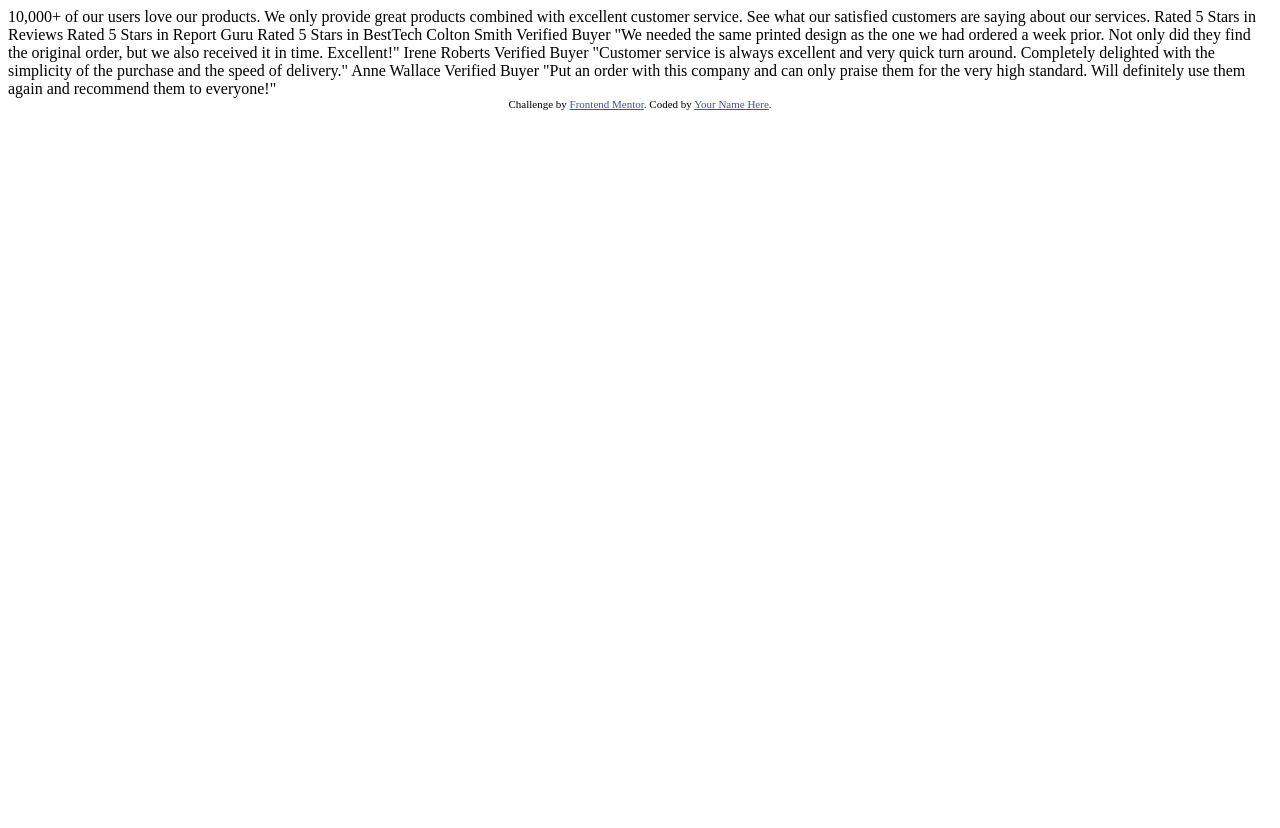
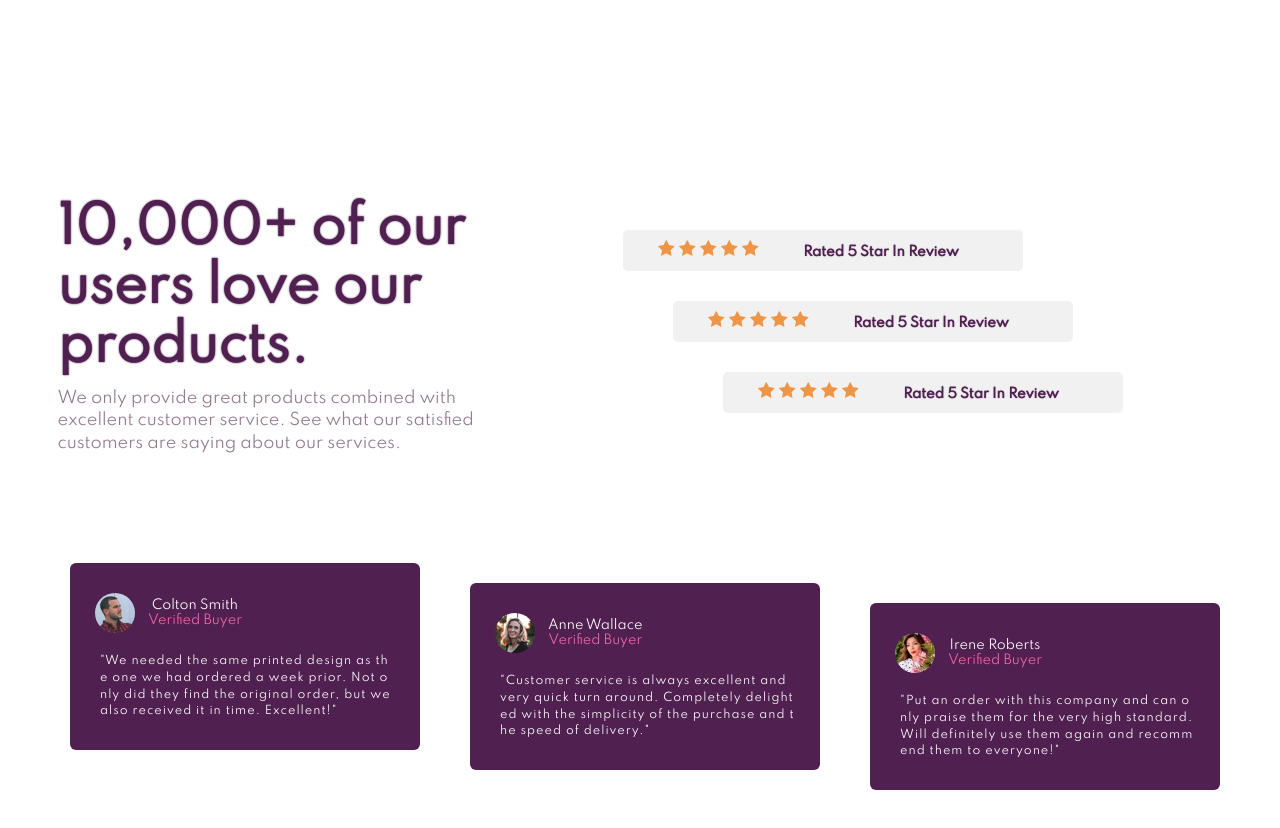
Before and after one commit to coder483/social-proof--section, a plain HTML site: page index.html in a window 1280 px wide. Before the commit the page ends 800 px from the top, so only its background shows below. Drawn offline with Linux system fonts and the light colour scheme.

Commit message:
new code

```diff
--- a/index.html
+++ b/index.html
@@ -11,51 +11,95 @@
       sizes="32x32"
       href="./images/favicon-32x32.png"
     />
-
+ <link rel="stylesheet" href="style.css">
     <title>Frontend Mentor | Social proof section</title>
 
     <!-- Feel free to remove these styles or customise in your own stylesheet 👍 -->
-    <style>
-      .attribution {
-        font-size: 11px;
-        text-align: center;
-      }
-      .attribution a {
-        color: hsl(228, 45%, 44%);
-      }
-    </style>
   </head>
   <body>
-    10,000+ of our users love our products.
+    <div class="container">
+     <div class="sub-container">
+      <div class="heading-text">
+        <h1>10,000+ of our users love our products.</h1>
+        <p>  We only provide great products combined with excellent customer service.
+          See what our satisfied customers are saying about our services.</p>
+      </div>
+          <div class="reviews">
+            <div class="item"><div class="icon1">
+              <img src="images/icon-star.svg" alt="">
+              <img src="images/icon-star.svg" alt="">
+              <img src="images/icon-star.svg" alt="">
+              <img src="images/icon-star.svg" alt="">
+              <img src="images/icon-star.svg" alt="">
+              <span>rated 5 star in review</span>
+            </div></div>
+            <div class="item"><div class="icon2">
+              <img src="images/icon-star.svg" alt="">
+              <img src="images/icon-star.svg" alt="">
+              <img src="images/icon-star.svg" alt="">
+              <img src="images/icon-star.svg" alt="">
+              <img src="images/icon-star.svg" alt="">
+              <span>rated 5 star in review</span>
+            </div></div>
+            <div class="item"><div class="icon3">
+              <img src="images/icon-star.svg" alt="">
+              <img src="images/icon-star.svg" alt="">
+              <img src="images/icon-star.svg" alt="">
+              <img src="images/icon-star.svg" alt="">
+              <img src="images/icon-star.svg" alt="">
+              <span>rated 5 star in review</span>
+            </div></div>
+          </div>
+        </div>
+        <div class="person">
+          <div class="item1" id="card1"> <div class="img">
+            <img src="images/image-colton.jpg" alt="">
+           <p class="name"> Colton Smith <br>
+                      <span>Verified Buyer</span>  </p>
+          </div>
+              <div class="discripition">
+                <p>
+                  "We needed the same printed design as the one we had ordered a week prior.
+                  Not only did they find the original order, but we also received it in time.
+                  Excellent!"</p></div></div>
+                  <div class="item1" id="card2"> <div class="img">
+                    <img src="images/image-irene.jpg" alt="">
+                   <p class="name">  Anne Wallace  <br>
+                              <span>Verified Buyer</span>  </p>
+                  </div>
+                      <div class="discripition">
+                        <p>
+                          "Customer service is always excellent and very quick turn around. Completely
+                          delighted with the simplicity of the purchase and the speed of delivery."</p></div></div>
+                          <div class="item1" id="card3"> <div class="img">
+                            <img src="images/image-anne.jpg" alt="">
+                           <p class="name"> Irene Roberts <br>
+                                      <span>Verified Buyer</span>  </p>
+                          </div>
+                              <div class="discripition">
+                                <p>
+                                  "Put an order with this company and can only praise them for the very high
+                                  standard. Will definitely use them again and recommend them to everyone!"</p></div></div>
+    </div>
 
-    We only provide great products combined with excellent customer service.
-    See what our satisfied customers are saying about our services.
 
-    Rated 5 Stars in Reviews
-    Rated 5 Stars in Report Guru
-    Rated 5 Stars in BestTech
 
-    Colton Smith
-    Verified Buyer
-    "We needed the same printed design as the one we had ordered a week prior.
-    Not only did they find the original order, but we also received it in time.
-    Excellent!"
 
-    Irene Roberts
-    Verified Buyer
-    "Customer service is always excellent and very quick turn around. Completely
-    delighted with the simplicity of the purchase and the speed of delivery."
 
-    Anne Wallace
-    Verified Buyer
-    "Put an order with this company and can only praise them for the very high
-    standard. Will definitely use them again and recommend them to everyone!"
 
-    <div class="attribution">
+
+
+
+
+
+
+
+
+    <!-- <div class="attribution">
       Challenge by
       <a href="https://www.frontendmentor.io?ref=challenge" target="_blank"
         >Frontend Mentor</a
       >. Coded by <a href="#">Your Name Here</a>.
-    </div>
+    </div> -->
   </body>
 </html>
--- /dev/null
+++ b/style.css
@@ -0,0 +1,119 @@
+@import url('https://fonts.googleapis.com/css2?family=Spartan&display=swap');
+*{
+    margin: 0;
+    padding: 0;
+    box-sizing: border-box;
+    font-family: 'Spartan', sans-serif;
+}
+
+.container{
+    margin: 100px auto;
+  max-width: 1300px;
+  border: 1px solid #EEEEE;
+
+}
+.sub-container{
+ display: flex;
+    justify-content: space-around;
+}
+.heading-text{
+     max-width: 450px;
+     margin-top: 100px;
+
+}
+.heading-text h1{
+    font-size: 50px;
+    font-weight: bolder;
+    color:hsl(300, 43%, 22%) ;
+    text-shadow: 0px 0px 2px  hsl(300, 43%, 22%);
+}
+.heading-text p
+{
+    margin-top: 10px;
+    line-height: 1.4;
+    color: hsl(303, 10%, 53%);
+}
+.reviews{
+    margin: 100px 100px 50px 0px
+}
+.item{
+    margin-top: 30px;
+    border-radius: 10px;
+}
+.item span{
+    margin-left: 40px;
+    text-transform: capitalize;
+    font-size: 13px;
+    color:  hsl(300, 43%, 22%);
+    font-weight: bolder;
+    text-shadow: 0px 0px 1px  hsl(300, 43%, 22%);
+
+}
+.icon1{
+    border-radius: 5px;
+    width: 400px;
+    padding: 10px  0 10px 35px;
+    background-color: #f1f1f1;
+}
+.icon2{
+    border-radius: 5px;
+  width:400px;
+    margin-left: 50px;
+    background-color: #f1f1f1;
+    padding: 10px  0 10px 35px;
+}
+.icon3{
+    border-radius: 5px;
+   width: 400px;
+   background-color: #f1f1f1;
+    margin-left: 100px;
+    padding: 10px  0 10px 35px;
+}
+.person{
+    display: flex;
+    justify-content: space-around;
+    margin: 100px 40px;
+}
+.item1{
+    margin-left: 10px;
+    max-width: 350px;
+    background-color: hsl(300, 43%, 22%);
+    border-radius: 6px;
+}
+.item1 img{
+    width: 40px;
+    height: 40px;
+    border-radius: 50%;
+}
+.item1 .img{
+    margin: 30px 0px 20px 25px;
+    display: flex;
+}
+.item1 .img .name{
+    text-align: center;
+    color: white;
+    margin:5px 0 5px 13px ;
+    font-size: .8em;
+
+}
+.item1 .img  span{
+    display: inline;
+    padding-top: 10px;
+    color: hsl(333, 80%, 67%);
+}
+.item1 .discripition p {
+margin:0 25px 30px 30px;
+color: white;
+font-size: .7em;
+letter-spacing: 1px;
+line-height: 1.5;
+ word-break: break-all;
+}
+#card2{
+   position: relative;
+   top: 20px;
+}
+#card3{
+    position: relative;
+    top: 40px;
+}
```
Also changed, not shown: index1.html (added, +30 -0 lines).
